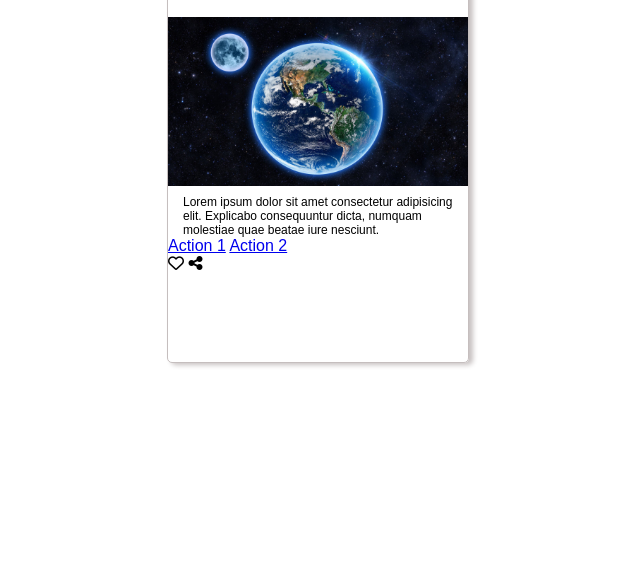
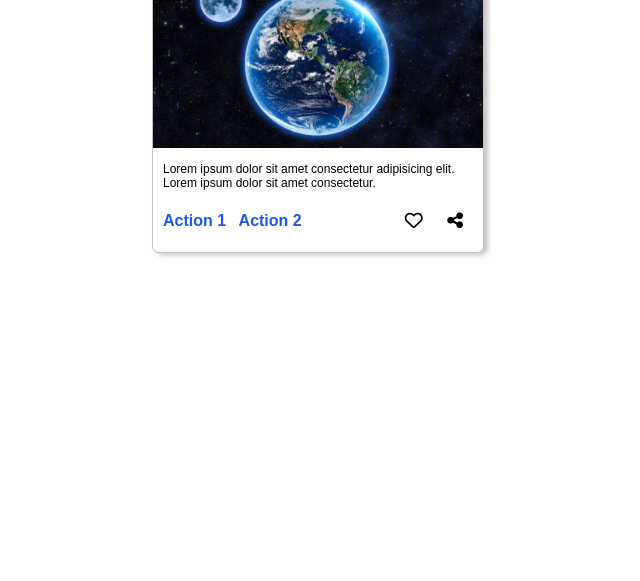
Before and after one commit to jhoguer/card-basic, a plain HTML site: page index.html in a window 1280 px wide. Shown: the part 219-800 px from the top of the page, without its empty margins (323-963 px from the left). Drawn offline with Linux system fonts and the light colour scheme; a web font is replaced by a local one.

Commit message:
Terminando estilos basicos

```diff
--- a/index.html
+++ b/index.html
@@ -22,7 +22,7 @@
 				<figure>
 					<img class="card__body--img" src="./img/imagen2.jpg" alt="">
 				</figure>
-				<p class="card__body--desc">Lorem ipsum dolor sit amet consectetur adipisicing elit. Explicabo consequuntur dicta, numquam molestiae quae beatae iure nesciunt.</p>
+				<p class="card__body--desc">Lorem ipsum dolor sit amet consectetur adipisicing elit. Lorem ipsum dolor sit amet consectetur. </p>
 			</section>
 
 			<section class="card__footer">
--- a/styles.css
+++ b/styles.css
@@ -8,8 +8,8 @@
 
 .container {
   display: grid;
-  grid-template-columns: 1fr 300px 1fr;
-  grid-template-rows: 150px 430px;
+  grid-template-columns: 1fr 330px 1fr;
+  grid-template-rows: 100px 370px;
 }
 
 .card {
@@ -19,7 +19,7 @@
   width: 100%;
   border: 1px solid #c5bebe;
   box-shadow: 4px 2px 5px #c7c1c1;
-  border-radius: 5px;
+  border-radius: 7px;
 }
 
 .card__header {
@@ -29,10 +29,11 @@
 }
 
 .card .card__header .card__header--img {
-  height: 50px;
-  width: 50px;
+  height: 40px;
+  width: 40px;
   margin-right: 20px;
   margin-left: 20px;
+
 }
 
 
@@ -45,9 +46,10 @@
   font-size: 12px;
 }
 
-.card__body figure {
-  margin: 5px 0 5px 0;
+.card__body {
+  height: 250px;
 }
+
 
 .card__body .card__body--img {
   width: 100%;
@@ -55,7 +57,39 @@
 }
 
 .card__body .card__body--desc {
-  margin-left: 15px;
+  margin-top: 10px;
+  margin-left: 10px;
   margin-right: 15px;
   font-size: 12px;
 }
+
+.card__footer {
+  display: flex;
+  justify-content: space-between;
+  height: 40px;
+}
+
+.card__footer .card__footer--links {
+  margin-left: 10px;
+}
+
+.card__footer .card__footer--links a {
+  text-decoration: none;
+  color: rgb(31, 86, 238);
+  font-size: 16px;
+  font-weight: 700;
+  margin-left: 0;
+  margin-right: 8px;
+}
+
+.card__footer .card__footer--icons {
+  margin-right: 15px;
+
+}
+
+.card__footer .card__footer--icons i {
+  margin-right: 5px;
+  margin-left: 15px;
+  font-size: 18px;
+
+}
```
